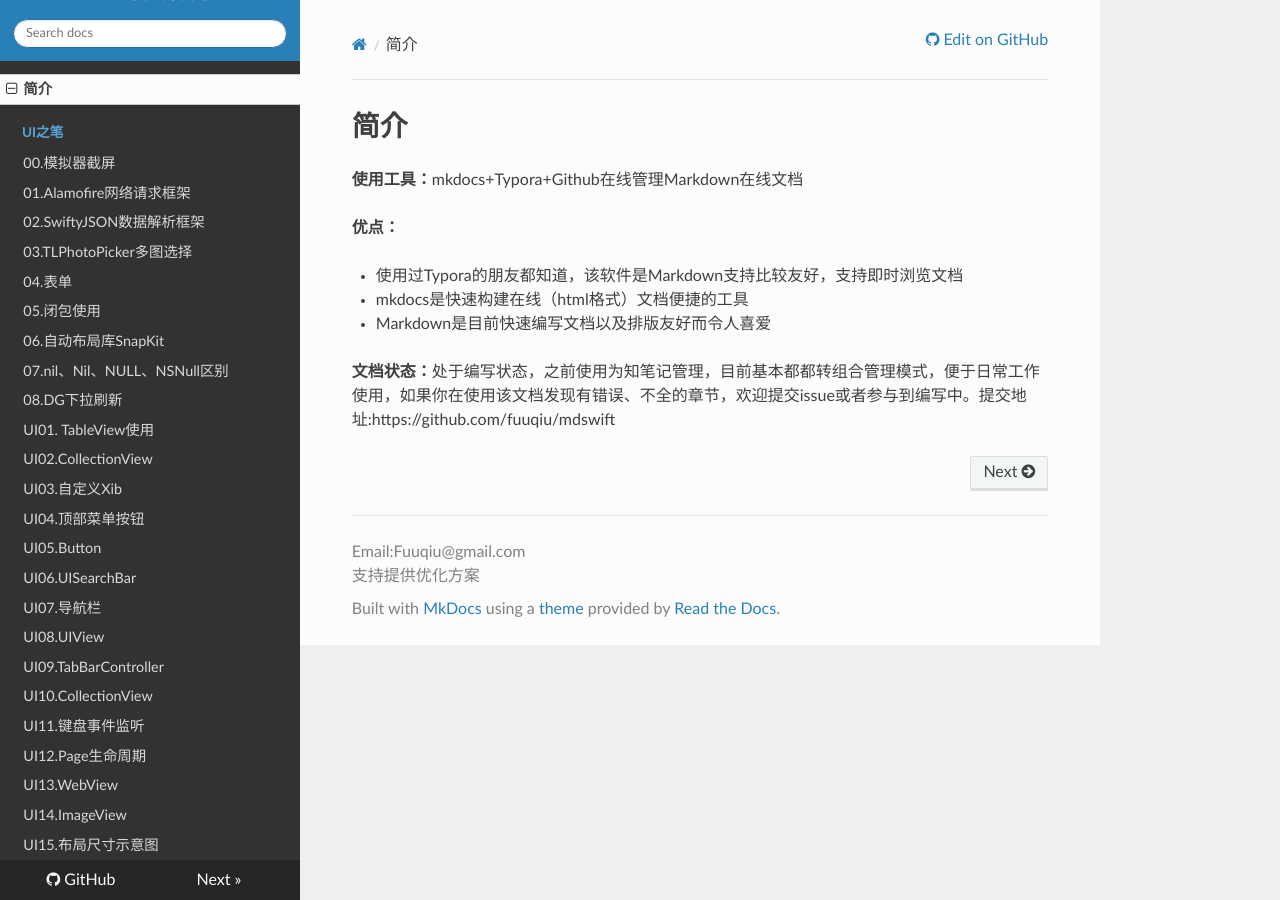
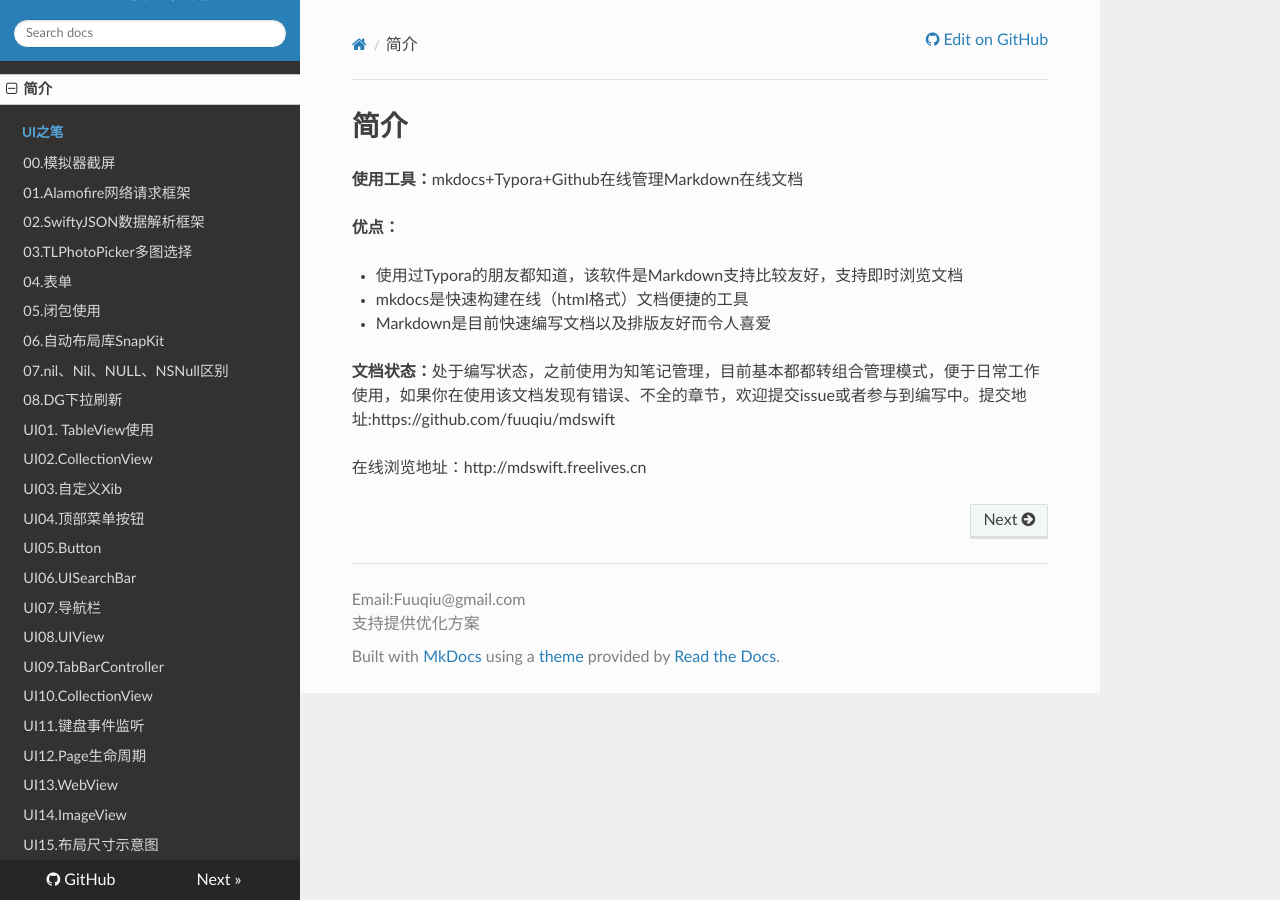
Before and after one commit to fuuqiu/mdswift, an MkDocs documentation site: the page built from docs/index.md, in a window 1280 px wide. Built offline with MkDocs 1.6.1, drawn with Linux system fonts in a browser that asks for light colours; nearby versions of some CDN libraries.

Commit message:
跟新在线文档

```diff
--- a/docs/index.md
+++ b/docs/index.md
@@ -9,3 +9,9 @@
 - Markdown是目前快速编写文档以及排版友好而令人喜爱
 
 **文档状态：**处于编写状态，之前使用为知笔记管理，目前基本都都转组合管理模式，便于日常工作使用，如果你在使用该文档发现有错误、不全的章节，欢迎提交issue或者参与到编写中。提交地址:https://github.com/fuuqiu/mdswift
+
+
+
+
+
+在线浏览地址：http://mdswift.freelives.cn
```
Also changed, not shown: README.md (+4 -0 lines).
